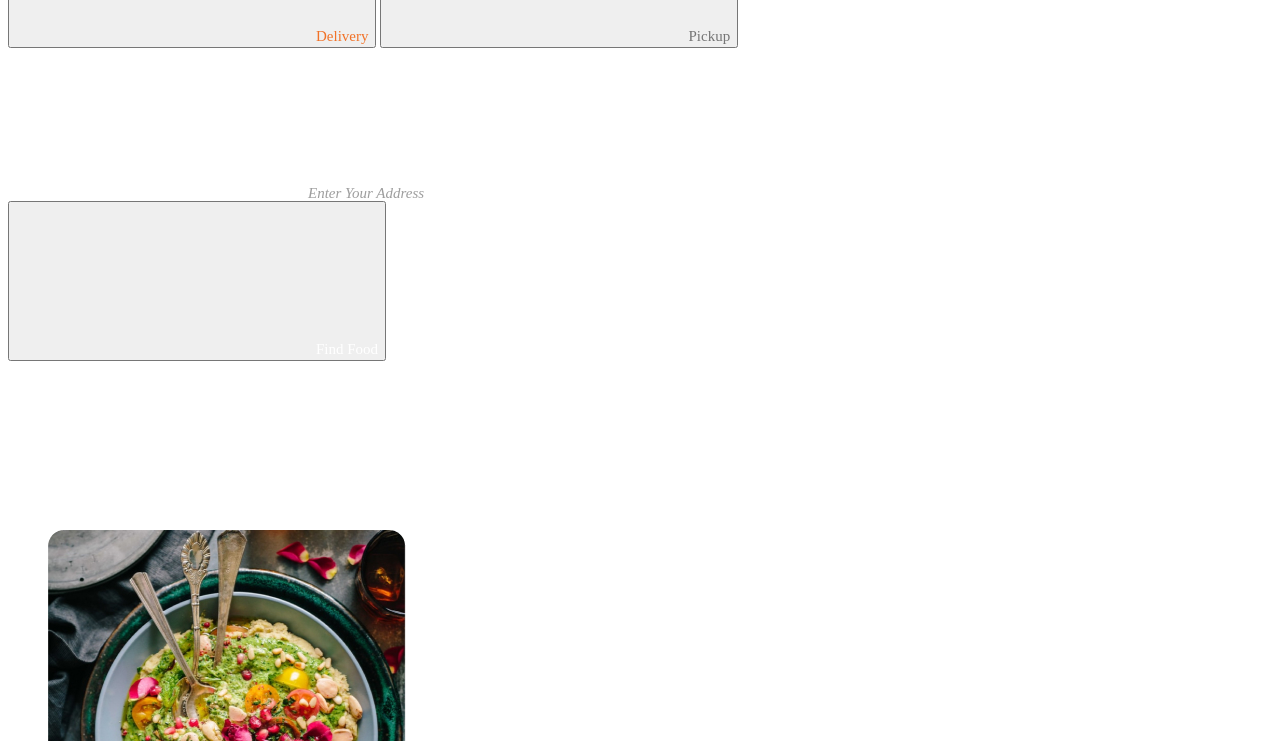
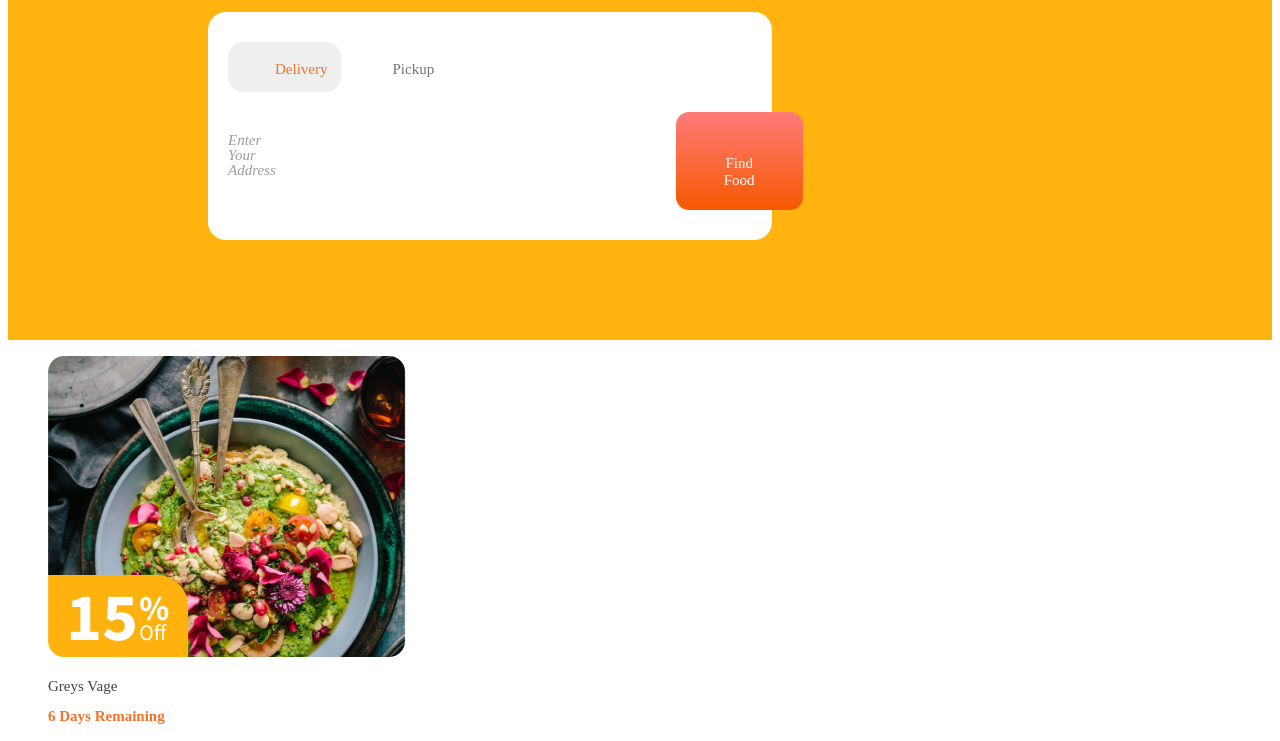
Before and after one commit to MaksKharyshyn/foodwagon, a plain HTML site: page index.html in a window 1280 px wide. Shown: the part 269-1010 px from the top of the page. Drawn offline with Linux system fonts and the light colour scheme.

Commit message:
added more position into code

```diff
--- a/css/styles.css
+++ b/css/styles.css
@@ -3,6 +3,7 @@
 .header__main__block {
     display: flex;
     justify-content: space-around;
+    padding: 5px 50px;
 }
 
 .header__logo {
@@ -85,11 +86,17 @@
 
 /* starving styles */
 
+.starving {
+    background-color: #FFB30E;
+    padding: 50px 500px 100px 200px ;
+}
+
 .starving__title {
     font-family: Source Sans Pro;
-    font-size: 18px;
+    font-size: 50px;
     font-weight: 700;
     color: #FFFFFF;
+    margin-bottom: 20px;
 }
 
 .starving__text {
@@ -99,11 +106,27 @@
     color: #504f4f;
 }
 
+.starving__another__block {
+    background-color: #FFFFFF;
+    border-radius: 18px;
+    padding: 30px 20px;
+}
+
 .delivory__btn {
     font-family: Source Sans Pro;
     font-size: 15px;
     font-weight: 500;
     color: #F17228;
+    background-color: #F17228 10%;
+    border: none;
+    padding: 14px 14px;
+    border-radius: 15px;
+}
+
+.icon-delivery {
+    width: 23px;
+    height: 18px;
+    margin-right: 10px;
 }
 
 .delivory__btn__grey {
@@ -111,6 +134,21 @@
     font-size: 15px;
     font-weight: 500;
     color: #757575;
+    background-color: inherit;
+    border: none;
+    padding: 14px 14px;
+    border-radius: 15px;
+    margin-bottom: 20px;
+}
+
+.icon-pickup {
+    width: 23px;
+    height: 18px;
+    margin-right: 10px;
+}
+
+.starving__address__block {
+    display: flex;
 }
 
 .starving__find {
@@ -118,6 +156,12 @@
     font-size: 15px;
     font-weight: 500;
     color: #9E9E9E;
+    margin-right: 400px ;
+}
+
+.icon-red__location {
+    width: 23px;
+    height: 18px;
 }
 
 .address__btn {
@@ -125,6 +169,20 @@
     font-size: 15px;
     font-weight: 500;
     color: #FFFFFF;
+    background-image: linear-gradient(#FF7A7A , #F65900);
+    border: none;
+    border-radius: 13px;
+    padding: 21px 48px;
+}
+
+.icon-white__search {
+    width: 23px;
+    height: 18px;
+}
+
+.starving__svg {
+    display: flex;
+    justify-content: right;
 }
 
 /* greys styles */
--- a/index.html
+++ b/index.html
@@ -291,6 +291,8 @@
                 <p class="starving__text">Within a few clicks, find meals that are accessible near you</p>
             </div>
 
+            <div class="starving__another__block">
+
             <div class="starving__delivery__block">
                 <button class="delivory__btn"><svg class="icon icon-delivery"><use xlink:href="symbol-defs.svg#icon-delivery"></use></svg>Delivery</button>
                 <button class="delivory__btn__grey"><svg class="icon icon-pickup"><use xlink:href="symbol-defs.svg#icon-pickup"></use></svg>Pickup</button>
@@ -300,10 +302,8 @@
                 <address class="starving__find"> <svg class="icon icon-red__location"><use xlink:href="symbol-defs.svg#icon-red__location"></use></svg>Enter Your Address</address>
                 <button class="address__btn"><svg class="icon icon-white__search"><use xlink:href="symbol-defs.svg#icon-white__search"></use></svg>Find Food</button>
             </div>
+        </div>
 
-            <div class="starving__svg">
-                <svg class="icon icon-noodles"><use xlink:href="symbol-defs.svg#icon-noodles"></use></svg>
-            </div>
         </section>
 
         <section class="greys">
```
